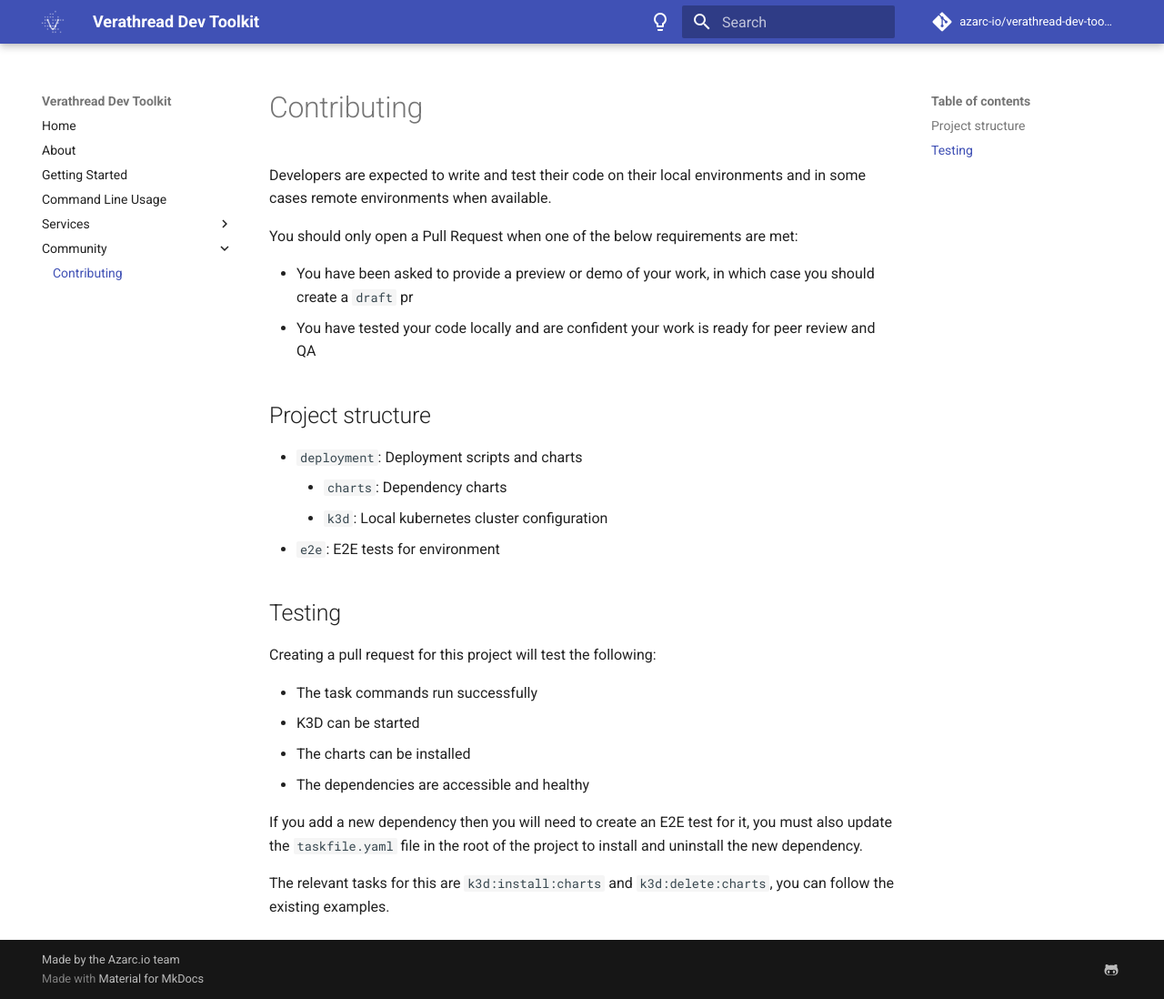
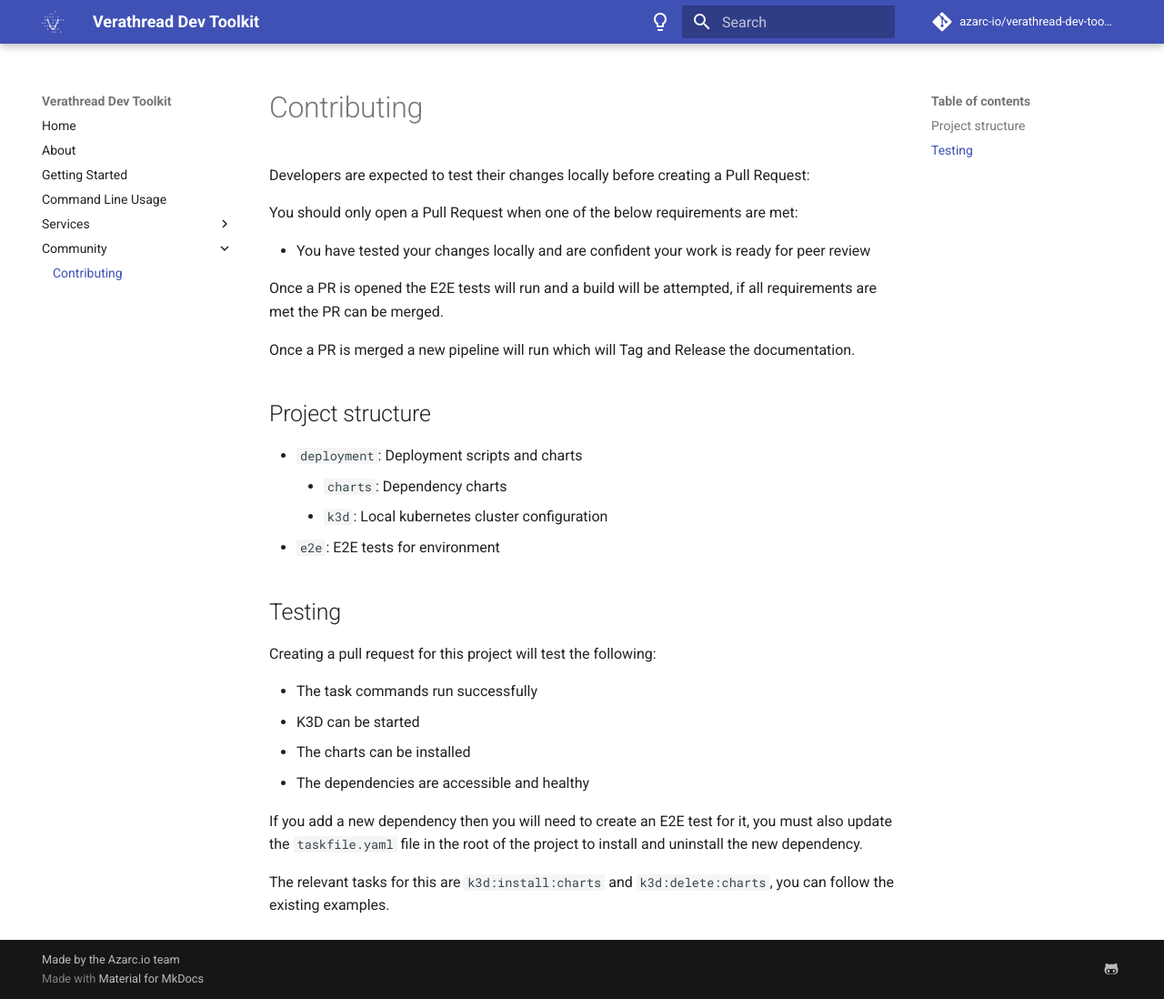
Before and after one commit to azarc-io/verathread-dev-toolkit, an MkDocs documentation site: the page built from docs/docs/contributing.md, in a window 1280 px wide and 1098 px high. Shown: the whole window at 91% size. Built offline with MkDocs 1.6.1 and Material for MkDocs 9.7.7, drawn with Linux system fonts in a browser that asks for light colours; comment, search, counter and statistics services are not loaded.

Commit message:
VTHP-1940: Initial Work

```diff
--- a/docs/docs/contributing.md
+++ b/docs/docs/contributing.md
@@ -1,12 +1,15 @@
 # Contributing
 
-Developers are expected to write and test their code on their local environments and in some cases remote environments
-when available.
+Developers are expected to test their changes locally before creating a Pull Request:
 
 You should only open a Pull Request when one of the below requirements are met:
 
-* You have been asked to provide a preview or demo of your work, in which case you should create a `draft` pr
-* You have tested your code locally and are confident your work is ready for peer review and QA
+* You have tested your changes locally and are confident your work is ready for peer review
+
+Once a PR is opened the E2E tests will run and a build will be attempted,
+if all requirements are met the PR can be merged.
+
+Once a PR is merged a new pipeline will run which will Tag and Release the documentation.
 
 ## Project structure
 
```
